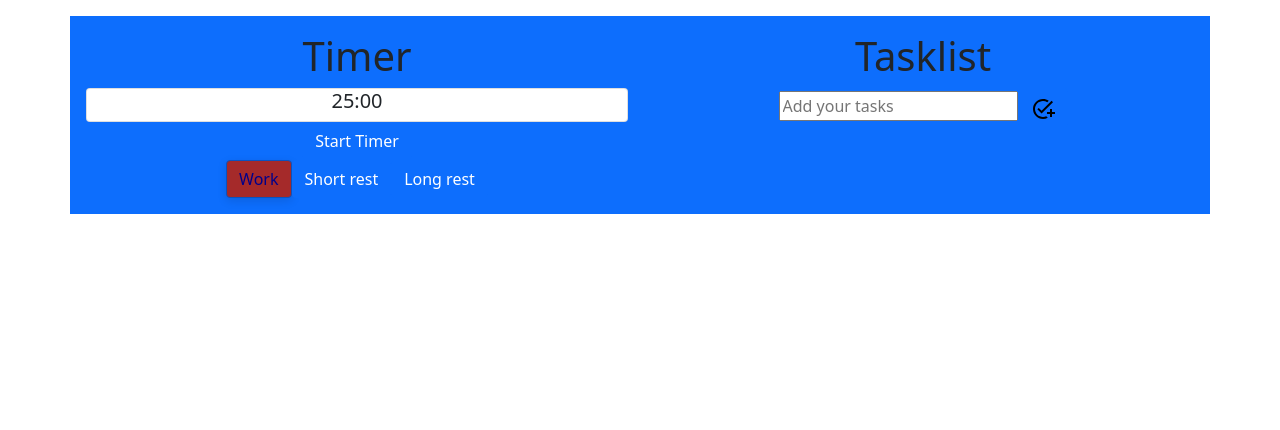
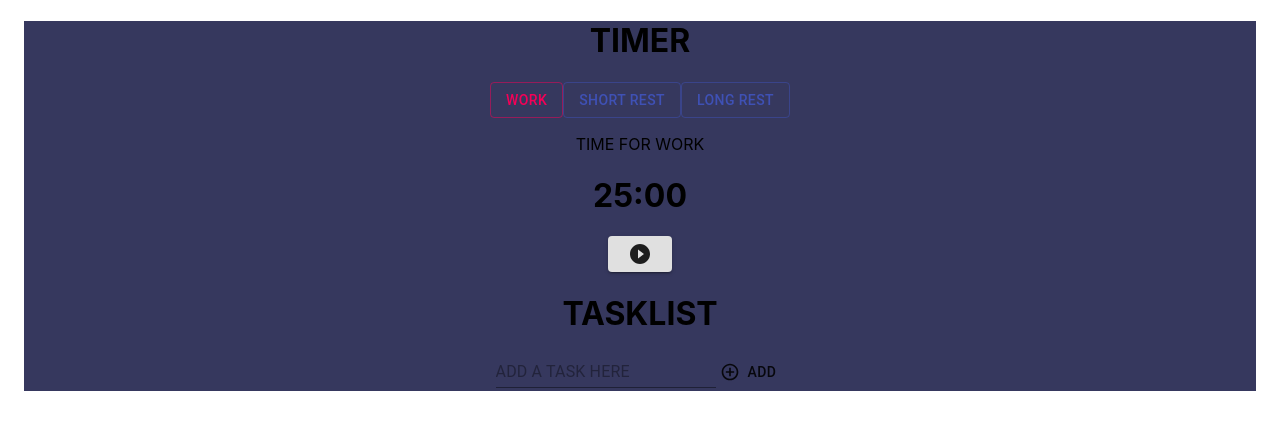
Before and after one commit to lucky-fruit/schedulator, a React (Create React App) app: page / in a window 1280 px wide. Shown: the top 430 px of the page. Built offline with nearby package versions, Linux system fonts and the light colour scheme.

Commit message:
Implemented Designs using Material UI

```diff
--- a/package.json
+++ b/package.json
@@ -4,13 +4,16 @@
   "private": true,
   "homepage": "https://github.com/lucky-fruit/schedulator",
   "dependencies": {
+    "@material-ui/core": "^4.11.4",
     "@material-ui/icons": "^4.11.2",
+    "@material-ui/styles": "^4.11.4",
     "@materials-ui/core": "^0.0.27",
     "@testing-library/jest-dom": "^5.11.4",
     "@testing-library/react": "^11.1.0",
     "@testing-library/user-event": "^12.1.10",
     "bootstrap": "^5.0.2",
     "gh-pages": "^3.2.3",
+    "node-sass": "^6.0.1",
     "react": "^17.0.2",
     "react-bootstrap": "^1.6.1",
     "react-dom": "^17.0.2",
--- a/src/App.css
+++ b/src/App.css
@@ -1,7 +1,7 @@
-.App {
+.app-container{
+  background-color: #36385E;
   text-align: center;
 }
-
 
 .App-header {
   background-color: #282c34;
--- a/src/App.js
+++ b/src/App.js
@@ -4,8 +4,9 @@ import TimeDisplay from './components/TimeDisplay';
 import TypeSelect from './components/TypeSelect';
 import Controls from './components/Controls'
 import Task from './components/Task'
-import 'bootstrap/dist/css/bootstrap.min.css'
-import { Container, Col, Row } from 'react-bootstrap'
+// import 'bootstrap/dist/css/bootstrap.min.css'
+import Container from '@material-ui/core/Container'
+
 
 class App extends Component {
 
@@ -21,9 +22,9 @@ class App extends Component {
 
   static defaultProps = {
     types: [
-      { name: 'Work', time: 1500 },
-      { name: 'Short rest', time: 300 },
-      { name: 'Long rest', time: 900 }
+      { name: 'WORK', time: 1500 },
+      { name: 'SHORT REST', time: 300 },
+      { name: 'LONG REST', time: 900 }
     ]
   };
 
@@ -56,9 +57,9 @@ class App extends Component {
 
   getStatus = () => {
     const { time, running, interval } = this.state;
-    if (time === 0) return 'done';
-    if (running && !interval) return 'paused';
-    if (running) return 'ongoing';
+    if (time === 0) return 'DONE';
+    if (running && !interval) return 'PAUSED';
+    if (running) return 'ONGOING';
   }
 
   changeType = type => {
@@ -86,16 +87,25 @@ class App extends Component {
     const { types } = this.props
 
     return (
-      <div className="App">
-        <Container className="container p-3 my-3 bg-primary text-black">
-          <Row>
-          <Col>
-            <h1>Timer</h1>
+      <Container maxWidth='lg'>
+        <div className="app-container" >
+
+          <h1>TIMER</h1>
+
+
+          <TypeSelect
+            types={types}
+            changeType={this.changeType}
+            selected={selectedType}
+          />
+
+
           <TimeDisplay
             time={time}
             status={this.getStatus()}
             selected={selectedType}
           />
+
 
           <Controls
             start={this.startTimer}
@@ -103,19 +113,11 @@ class App extends Component {
             pause={this.pauseTimer}
             status={this.getStatus()}
           />
-            <TypeSelect
-              types={types}
-              changeType={this.changeType}
-              selected={selectedType}
-            />
-          </Col>
-          <Col>
-            <h1>Tasklist</h1>
+
+          <h1>TASKLIST</h1>
           <Task />
-          </Col>
-          </Row>
+        </div>
       </Container>
-      </div>
     );
   }
 }
--- a/src/components/Controls.js
+++ b/src/components/Controls.js
@@ -1,33 +1,39 @@
 import React from 'react'
-import {Button} from 'react-bootstrap'
+import { Button } from '@material-ui/core';
+import PlayCircleFilledOutlinedIcon from '@material-ui/icons/PlayCircleFilledOutlined';
+import ReplayOutlinedIcon from '@material-ui/icons/ReplayOutlined';
+import PauseCircleFilledOutlinedIcon from '@material-ui/icons/PauseCircleFilledOutlined';
+
 
 const Controls = ({ start, reset, pause, status }) => (
+
         <div className="controls">
             {!status && (
-            <Button onClick={start} className="start">
-                Start Timer
+                <Button onClick={start} className="start" variant="contained">
+                    <PlayCircleFilledOutlinedIcon />
                 </Button>
             )}
 
-        {status === 'done' && (
-            <Button onClick={start} className="start">
-                Restart Timer
+            {status === 'DONE' && (
+                <Button onClick={start} className="start" variant="contained">
+                    <ReplayOutlinedIcon />
                 </Button>
             )}
 
-        {(status === 'paused' || status === 'ongoing') && (
+            {(status === 'PAUSED' || status === 'ONGOING') && (
                 <div>
-                <Button onClick={pause} className={status === 'paused' ? 'resume' : 'pause'}>
-                    {status === 'paused' ? 'Resume' : 'Pause'}
+                    <Button onClick={pause} className={status === 'PAUSED' ? 'resume' : 'pause'} variant="contained">
+                        {(status === 'paused') ? <PlayCircleFilledOutlinedIcon /> : <PauseCircleFilledOutlinedIcon />}
                     </Button>
-                <Button onClick={reset} className='reset'>
-                    Reset
+                    <Button onClick={reset} className='reset' variant="contained">
+                        <ReplayOutlinedIcon />
                     </Button>
                 </div>
             )}
 
 
         </div>
+
 )
 
 export default Controls
--- a/src/components/Task.js
+++ b/src/components/Task.js
@@ -1,10 +1,14 @@
 import React, { useState, useEffect } from 'react'
-import { Container, Row, Card, Button } from 'react-bootstrap'
+import { Button, Input } from '@material-ui/core';
+import { DeleteOutlined } from '@material-ui/icons'
+import AddCircleOutlineOutlinedIcon from '@material-ui/icons/AddCircleOutlineOutlined';
 
 
 function Task() {
     const [tasks, setTasks] = useState([]);
     const [newTask, setNewTask] = useState("");
+
+
 
     const saveData = (newTasks) => {
         localStorage.setItem("tasks", JSON.stringify(newTasks))
@@ -32,40 +36,44 @@ function Task() {
         saveData(newTasks);
     }
 
+
+
     // onAddTask: checks if newTask has changed, adds a task to the tasks, sets NewTask back to empty, then saves data
     // deleteTask: filters and only takes tasks without the id of the selected, which removes the task
     return (
         <div className='container-tasklist'>
-            <input
+
+
+            <Input
                 type="text"
                 id="taskInput"
-                className="form-input"
-                placeholder="Add your tasks"
+                className="form-control"
+                placeholder="ADD A TASK HERE"
                 value={newTask}
                 onChange={(e) => setNewTask(e.target.value)}
+                variant="contained"
+                size="normal"
+                color="secondary"
             />
-            <Button onClick={onAddTask}>
-                <svg xmlns="http://www.w3.org/2000/svg" enable-background="new 0 0 24 24" height="24" viewBox="0 0 24 24" width="24"><rect fill="none" height="24" width="24" /><path d="M22,5.18L10.59,16.6l-4.24-4.24l1.41-1.41l2.83,2.83l10-10L22,5.18z M12,20c-4.41,0-8-3.59-8-8s3.59-8,8-8 c1.57,0,3.04,0.46,4.28,1.25l1.45-1.45C16.1,2.67,14.13,2,12,2C6.48,2,2,6.48,2,12s4.48,10,10,10c1.73,0,3.36-0.44,4.78-1.22 l-1.5-1.5C14.28,19.74,13.17,20,12,20z M19,15h-3v2h3v3h2v-3h3v-2h-3v-3h-2V15z" /></svg>
+
+            <Button onClick={onAddTask} startIcon={<AddCircleOutlineOutlinedIcon />}>
+                ADD
             </Button>
+
             <div>
-                <Container>
-                    {/* <ul style={{ "listStyleType":"none" }}>*/}
-                    <Row>
-                        {/* {tasks.map((task) => (
-                        <li key={task.id}>{task.task}
-                            <Button className='delete' onClick={() => deleteTask(task.id)}>Delete</Button>
+                <ul>
+                    {tasks.map((task) => (
+                        <li style={{listStyleType: 'none'}} key={task.id}>
+
+                            {task.task}
+                            <Button className='delete' onClick={() => deleteTask(task.id)}
+                            startIcon={<DeleteOutlined />}>
+                                DELETE
+                            </Button>
                         </li>
-                    ))} */}
-                        {tasks.map((task) => (
-                            <Card.Text key={task.id}>{task.task}
-                                <Button className='delete' onClick={() => deleteTask(task.id)}>
-                                    <svg xmlns="http://www.w3.org/2000/svg" height="24" viewBox="0 0 24 24" width="24"><path d="M0 0h24v24H0z" fill="none" /><path d="M6 19c0 1.1.9 2 2 2h8c1.1 0 2-.9 2-2V7H6v12zM19 4h-3.5l-1-1h-5l-1 1H5v2h14V4z" /></svg>
-                                </Button>
-                            </Card.Text>
-                        ))}
+                    ))}
+                </ul>
 
-                    </Row>
-                </Container>
             </div>
         </div>
     )
--- a/src/components/TimeDisplay.js
+++ b/src/components/TimeDisplay.js
@@ -1,5 +1,4 @@
 import React from 'react'
-import {Card} from 'react-bootstrap'
 
 const TimeDisplay = ({time, status, selected}) => {
     function formatTime(time){
@@ -13,18 +12,16 @@ const TimeDisplay = ({time, status, selected}) => {
 
     function formatDisplay(name, status){
         if(status){
-            return `${name} is ${status}`
+            return `${name} IS ${status}`
         } else{
-            return ''
+            return (name === 'WORK' ? `TIME FOR WORK` : `TIME FOR A BREAK`)
         }
     }
 
     return(
         <div className="time-display">
-            <Card>
-                <Card.Title>{formatTime(time)}</Card.Title>
-                <Card.Text>{formatDisplay(selected.name, status)}</Card.Text>
-            </Card>
+            <p>{formatDisplay(selected.name, status)}</p>
+            <h1>{formatTime(time)}</h1>
         </div>
     );
 }
--- a/src/components/TypeSelect.css
+++ /dev/null
@@ -1,11 +0,0 @@
-.type-select button{
-    flex: 1;
-    transition: all .3s;
-    cursor: pointer;
-}
-
-.type-select button.active{
-    background-color: brown;
-    color: darkblue;
-    box-shadow: 0 3px 10px rgba(0, 0, 0, .12);
-}
--- a/src/components/TypeSelect.js
+++ b/src/components/TypeSelect.js
@@ -1,14 +1,14 @@
 import React from 'react'
-import './TypeSelect.css'
-import {Button} from 'react-bootstrap'
+import { Button } from '@material-ui/core';
 
 const TypeSelect = ({ types, changeType, selected }) => (
     <div className="type-select">
         {types.map((type, index) => (
-            <Button
+            <Button variant="outlined"
                 key={type.name}
                 onClick={() => changeType(type)}
                 className={type.name === selected.name ? 'active' : ''}
+                color={type.name === selected.name ? 'secondary' : 'primary'}
             >
                 {type.name}
             </Button>
```
Also changed, not shown: 1 other file (tests, documents, lock files or other folders). Lines whose indentation alone changed are shown as unchanged.
